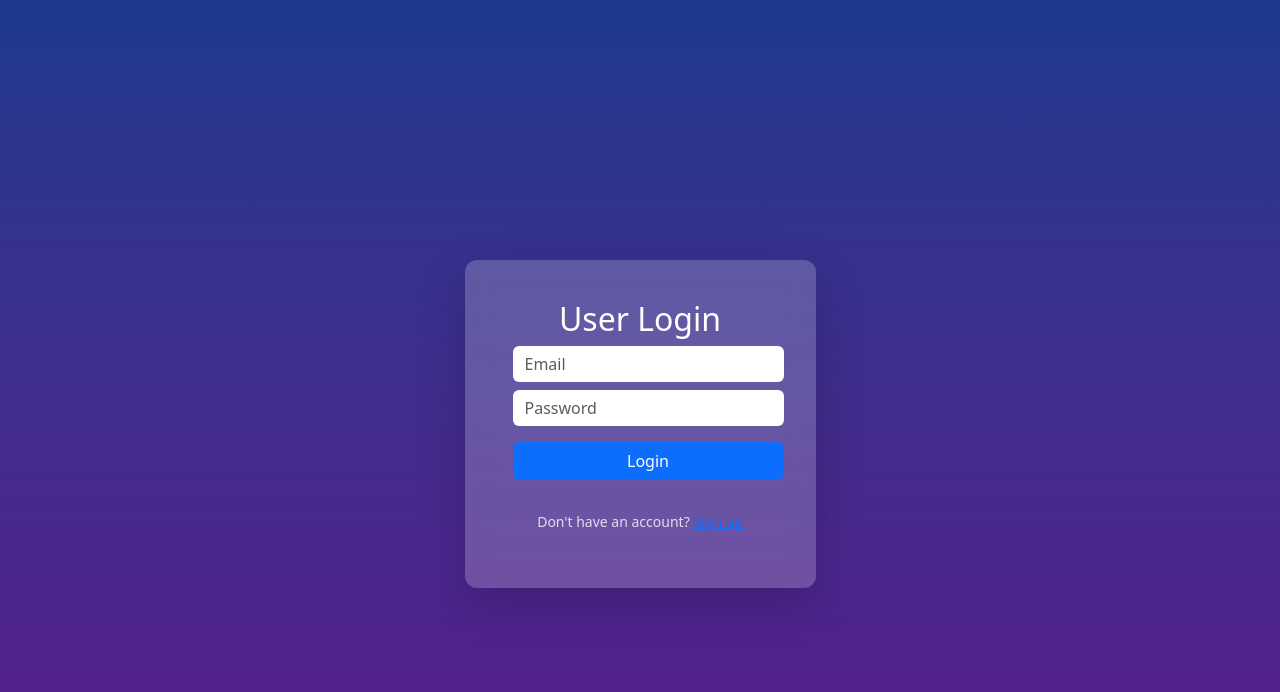
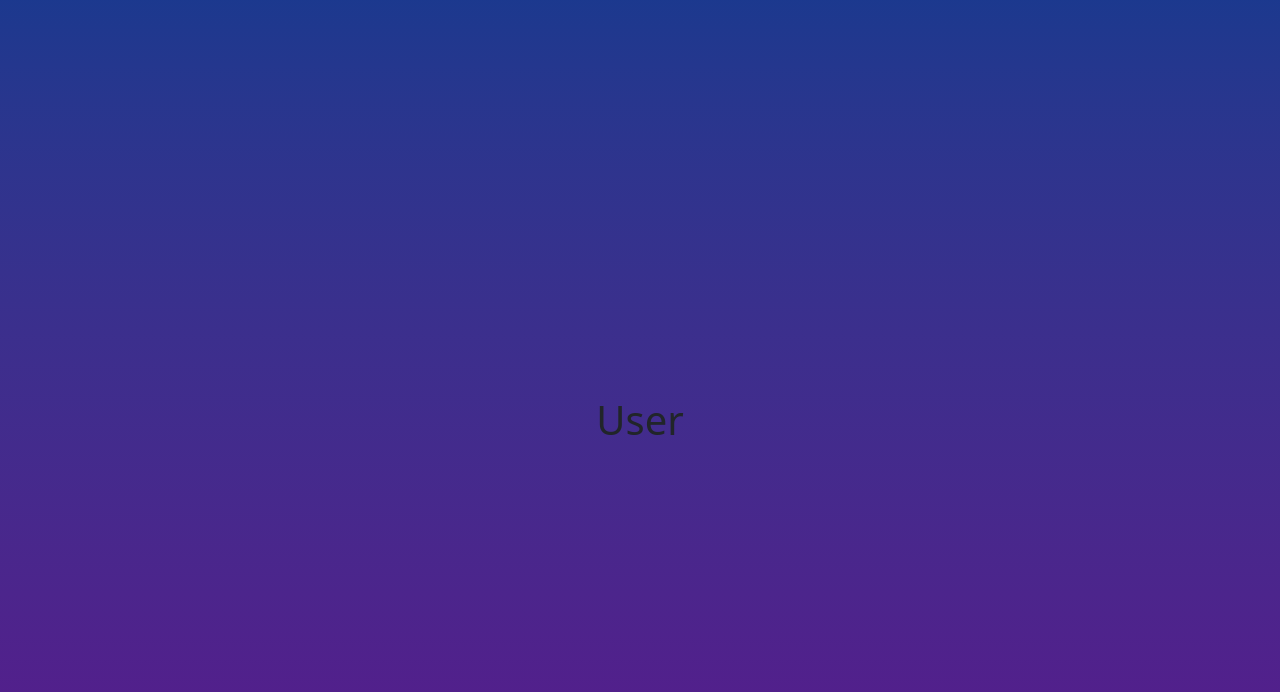
Before and after one commit to hasindur/mern-crud, a React (Vite) app in the folder front-end/: page / in a window 1280 px wide. Shown: the top 692 px of the page. Built offline with nearby package versions, Linux system fonts and the light colour scheme.

Commit message:
upate user component

```diff
--- a/front-end/src/assets/User.jsx
+++ b/front-end/src/assets/User.jsx
@@ -3,29 +3,9 @@ import Button from 'react-bootstrap/Button';
 export default function User() {
     return (
         <div className="flex items-center justify-center  h-screen">
-            <div className="bg-white/20 backdrop-blur-md rounded-xl shadow-lg p-10 max-w-sm w-full text-white">
-                <h2 className="text-3xl font-bold mb-6 text-center">User Login</h2>
-                <form className="space-y-4">
-                    <input
-                        type="email"
-                        placeholder="Email"
-                        className="form-control bg-white/30 border-0 text-black placeholder-white focus:ring-2 focus:ring-pink-400  m-2"
-                    />
-                    <input
-                        type="password"
-                        placeholder="Password"
-                        className="form-control bg-white/30 border-0 text-black placeholder-white focus:ring-2 focus:ring-pink-400  m-2"
-                    />
-                    <button type="submit" className="btn btn-primary w-100 m-2">
-                        Login
-                    </button>
+            <h1>User</h1>
+        </div>
 
-                </form>
-                <p className="mt-4 text-center text-white/80 text-sm">
-                    Don't have an account? <a href="#" className="underline hover:text-white">Sign up</a>
-                </p>
-            </div>
 
-        </div >
     );
 }
```
